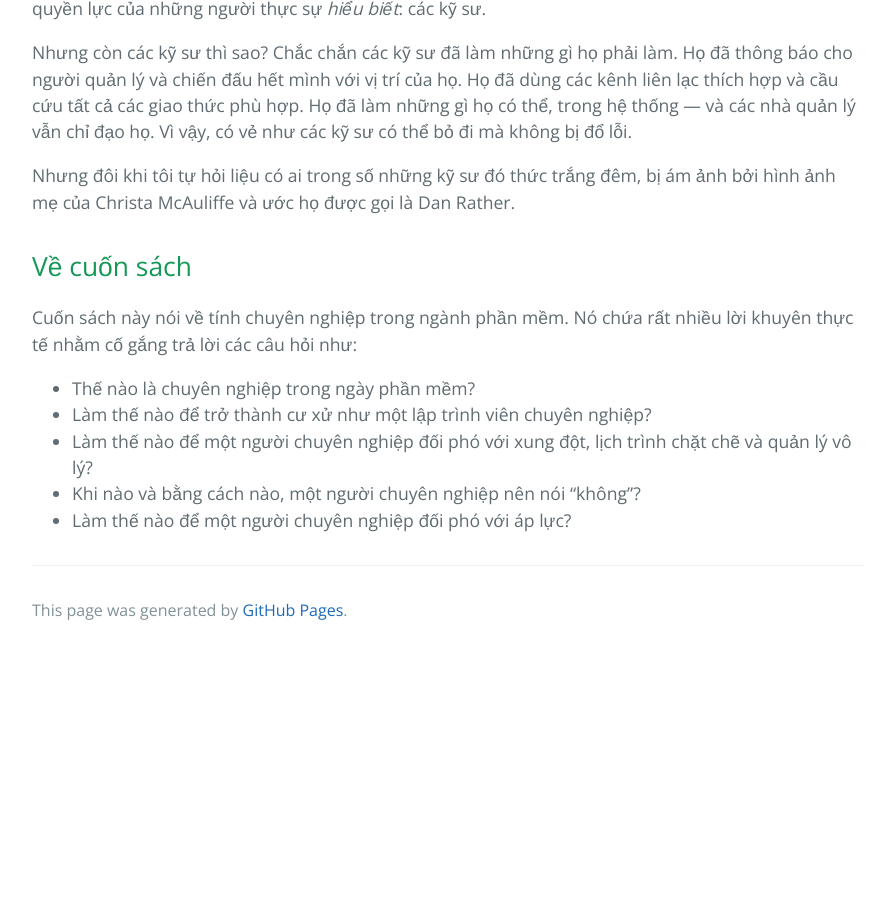
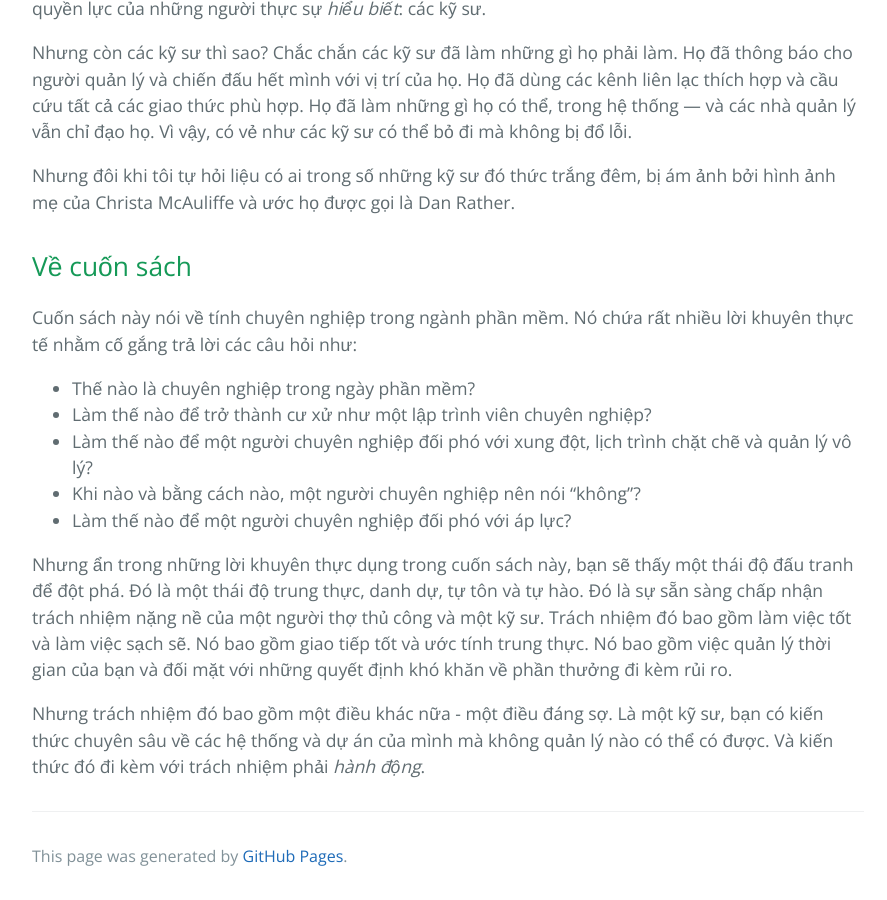
Before and after one commit to HaiBV/haibv.github.io, a Jekyll site: the page built from clean-coder/preface.md, in a window 1280 px wide and 900 px high, scrolled down 1752 px. Shown: the whole window, without its empty margins (192-1079 px from the left). Built offline with Jekyll 4.4.1, drawn with Linux system fonts in a browser that asks for light colours; our own code applies the rules of GitHub Pages for plain Markdown files; before the commit the page ends 2406 px from its top, so only the background shows below that.

Commit message:
Book - The Clean Coder - Preface

```diff
--- a/clean-coder/preface.md
+++ b/clean-coder/preface.md
@@ -35,3 +35,7 @@ Cuốn sách này nói về tính chuyên nghiệp trong ngành phần mềm. N
 - Làm thế nào để một người chuyên nghiệp đối phó với xung đột, lịch trình chặt chẽ và quản lý vô lý?
 - Khi nào và bằng cách nào, một người chuyên nghiệp nên nói “không”?
 - Làm thế nào để một người chuyên nghiệp đối phó với áp lực?
+
+Nhưng ẩn trong những lời khuyên thực dụng trong cuốn sách này, bạn sẽ thấy một thái độ đấu tranh để đột phá. Đó là một thái độ trung thực, danh dự, tự tôn và tự hào. Đó là sự sẵn sàng chấp nhận trách nhiệm nặng nề của một người thợ thủ công và một kỹ sư. Trách nhiệm đó bao gồm làm việc tốt và làm việc sạch sẽ. Nó bao gồm giao tiếp tốt và ước tính trung thực. Nó bao gồm việc quản lý thời gian của bạn và đối mặt với những quyết định khó khăn về phần thưởng đi kèm rủi ro.
+
+Nhưng trách nhiệm đó bao gồm một điều khác nữa - một điều đáng sợ. Là một kỹ sư, bạn có kiến thức chuyên sâu về các hệ thống và dự án của mình mà không quản lý nào có thể có được. Và kiến thức đó đi kèm với trách nhiệm phải _hành động_.
```
